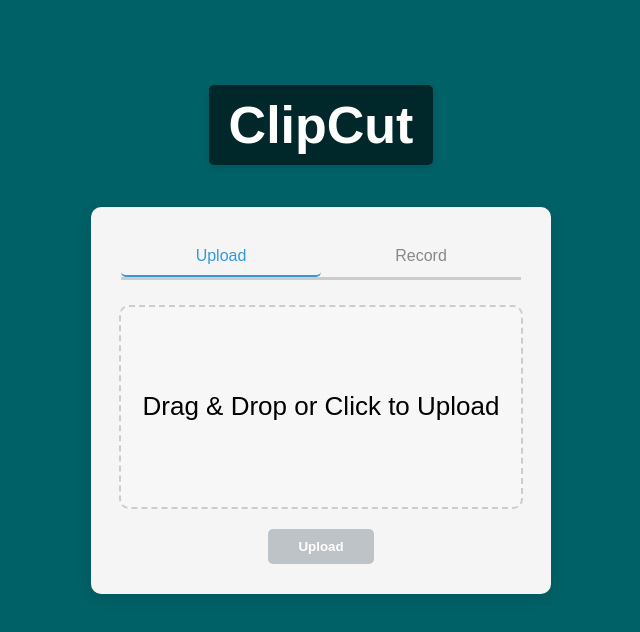
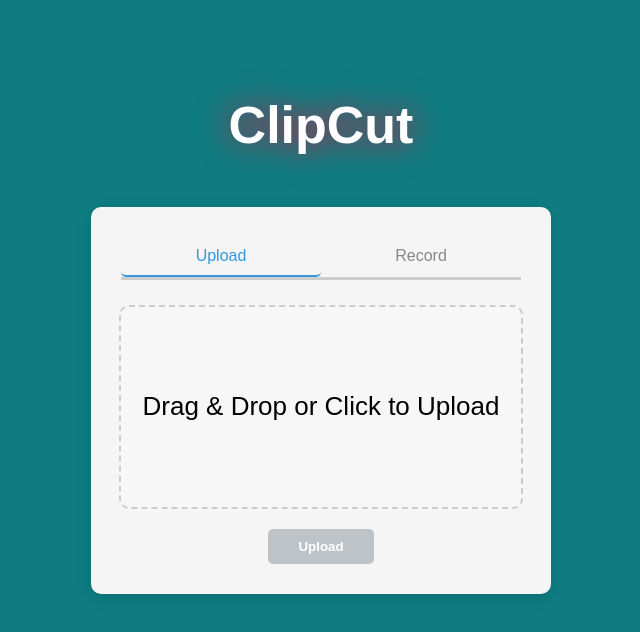
Before and after one commit to akjadhav/ClipCut, a React (Create React App) app: page / in a window 1280 px wide. Shown: the top 632 px of the page, without its empty margins (319-959 px from the left). Built offline with nearby package versions, Linux system fonts and the light colour scheme.

Commit message:
feat: video confirmation

```diff
--- a/src/App.css
+++ b/src/App.css
@@ -34,6 +34,6 @@
     background-color: #00494d;
   }
   50% {
-    background-color: #006a70;
+    background-color: #149096;
   }
 }
--- a/src/routes/home/home.route.jsx
+++ b/src/routes/home/home.route.jsx
@@ -124,7 +124,26 @@ const HomeRoute = () => {
                 onDragOver={onDragOver}
                 onDragLeave={onDragLeave}
                 onDrop={onDrop}>
-                Drag & Drop or Click to Upload
+                {video ? (
+                  <>
+                    {/* Displaying the video itself */}
+                    <video
+                      width='320'
+                      height='240'
+                      controls>
+                      <source
+                        src={URL.createObjectURL(video)}
+                        type='video/mp4'
+                      />
+                      Your browser does not support the video tag.
+                    </video>
+                    {/* Displaying the video name if you'd prefer that */}
+                    {/* <p>{video.name}</p> */}
+                  </>
+                ) : (
+                  <>Drag & Drop or Click to Upload</>
+                )}
+
                 <input
                   type='file'
                   accept='video/*'
--- a/src/routes/home/home.styles.scss
+++ b/src/routes/home/home.styles.scss
@@ -12,15 +12,9 @@
     top: 50px; // You can adjust this to place the title as desired
     font-size: 2em;
     color: #fff;
-    background-color: rgba(
-      0,
-      0,
-      0,
-      0.6
-    ); // Making it slightly transparent to maintain contrast
     padding: 10px 20px;
     border-radius: 5px;
-    box-shadow: 0 3px 6px rgba(0, 0, 0, 0.1);
+    filter: drop-shadow(0 0 1rem crimson);
     z-index: 1; // Ensuring it floats above the rest of the content
   }
 
```
